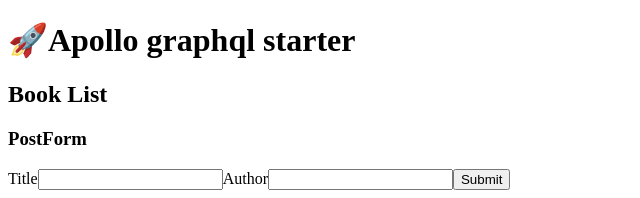
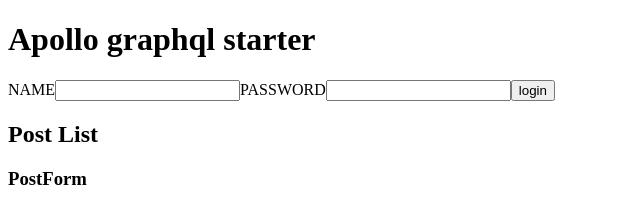
Before and after one commit to flamingotiger/apollo-graphql-client-starter, a React (Create React App) app: page / in a window 1280 px wide. Shown: the top 198 px of the page, without its empty margins (0-640 px from the left). Built offline with nearby package versions, Linux system fonts and the light colour scheme; no server answers.

Commit message:
Fix Login logic

```diff
--- a/src/App.tsx
+++ b/src/App.tsx
@@ -2,16 +2,22 @@
 import Posts from "./components/Posts";
 import PostForm from "./components/PostForm";
 import Users from "./components/Users";
+import Login from "./components/Login";
 
 function App() {
   return (
     <div className="App">
-      <h1>🚀Apollo graphql starter</h1>
-      <h2>Book List</h2>
-      <PostForm />
-      <Posts />
-      <h2>User List</h2>
-      <Users />
+      <h1>
+        Apollo graphql starter
+      </h1>
+      <Login />
+      <>
+        <h2>Post List</h2>
+        <PostForm />
+        <Posts />
+        <h2>User List</h2>
+        <Users />
+      </>
     </div>
   );
 }
--- /dev/null
+++ b/src/components/Login.tsx
@@ -0,0 +1,43 @@
+import React, { ChangeEvent, FormEvent } from "react";
+import { useLazyQuery } from "@apollo/react-hooks";
+import { AUTH_LOGIN } from "../schema/user";
+
+const Login: React.FC = () => {
+  const [name, setName] = React.useState("");
+  const [password, setPassword] = React.useState("");
+  const [handleLogin, { data }] = useLazyQuery(AUTH_LOGIN, {
+    variables: { name, password }
+  });
+
+  React.useEffect(() => {
+    if (data && data.login.token) {
+      window.localStorage.setItem("token", data.login.token);
+    }
+  }, [data]);
+
+  return (
+    <form
+      onSubmit={(e: FormEvent<HTMLFormElement>) => {
+        e.preventDefault();
+        handleLogin();
+      }}
+    >
+      <label>NAME</label>
+      <input
+        type="text"
+        value={name}
+        onChange={(e: ChangeEvent<HTMLInputElement>) => setName(e.target.value)}
+      />
+      <label>PASSWORD</label>
+      <input
+        type="password"
+        value={password}
+        onChange={(e: ChangeEvent<HTMLInputElement>) =>
+          setPassword(e.target.value)
+        }
+      />
+      <button>login</button>
+    </form>
+  );
+};
+export default Login;
--- a/src/components/PostForm.tsx
+++ b/src/components/PostForm.tsx
@@ -1,6 +1,6 @@
 import React, { ChangeEvent, FormEvent } from "react";
 import { useMutation } from "@apollo/react-hooks";
-import { ADD_POST } from "../query/post";
+import { ADD_POST } from "../schema/post";
 
 const PostForm: React.FC = () => {
   const [title, setTitle] = React.useState("");
--- a/src/components/Posts.tsx
+++ b/src/components/Posts.tsx
@@ -1,6 +1,6 @@
 import React from "react";
 import { useQuery } from "@apollo/react-hooks";
-import { PostItem, POSTS } from "../query/post";
+import { PostItem, POSTS } from "../schema/post";
 
 const Posts: React.FC = () => {
   const { loading, error, data } = useQuery(POSTS);
--- a/src/components/Users.tsx
+++ b/src/components/Users.tsx
@@ -1,6 +1,6 @@
 import React from "react";
 import { useQuery } from "@apollo/react-hooks";
-import { User, USERS } from "../query/user";
+import { User, USERS } from "../schema/user";
 
 const Users: React.FC = () => {
   const { loading, error, data } = useQuery(USERS);
--- a/src/index.tsx
+++ b/src/index.tsx
@@ -2,11 +2,19 @@
 import ReactDOM from "react-dom";
 import App from "./App";
 import * as serviceWorker from "./serviceWorker";
-import ApolloClient from "apollo-boost";
+import ApolloClient, { Operation } from "apollo-boost";
 import { ApolloProvider } from "@apollo/react-hooks";
 
 const client = new ApolloClient({
-    uri: "http://localhost:5000/graphql"
+  uri: "http://localhost:5000/graphql",
+  request: (operation: Operation) => {
+    const token = localStorage.getItem("token");
+    operation.setContext({
+      headers: {
+        authorization: token ? token : ""
+      }
+    });
+  }
 });
 
 ReactDOM.render(
--- a/src/query/user.ts
+++ b/src/schema/user.ts
@@ -19,9 +19,17 @@
 
 export const ADD_USER = gql`
   mutation {
-    createUser(name: "username", password: "password"){
+    createUser(name: "username", password: "password") {
       id
       name
     }
   }
-`
+`;
+
+export const AUTH_LOGIN = gql`
+  query login($name: String!, $password: String!) {
+    login(name: $name, password: $password){
+      token
+    }
+  }
+`;
```
Also changed, not shown: src/schema/post.ts (renamed from src/query/post.ts).
